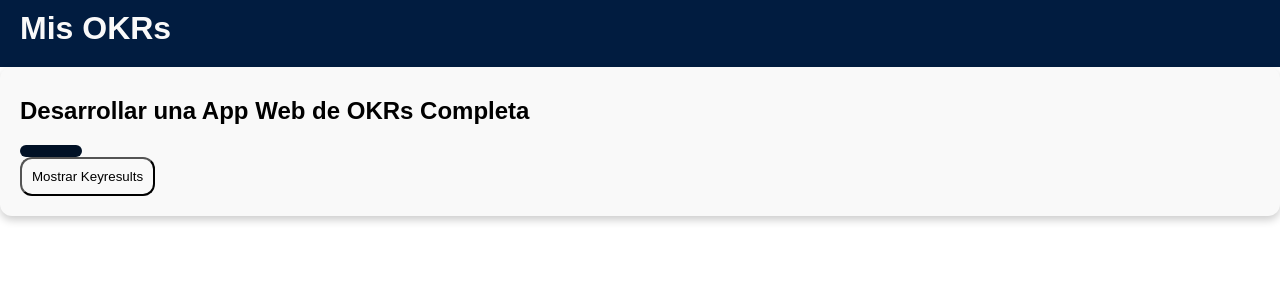
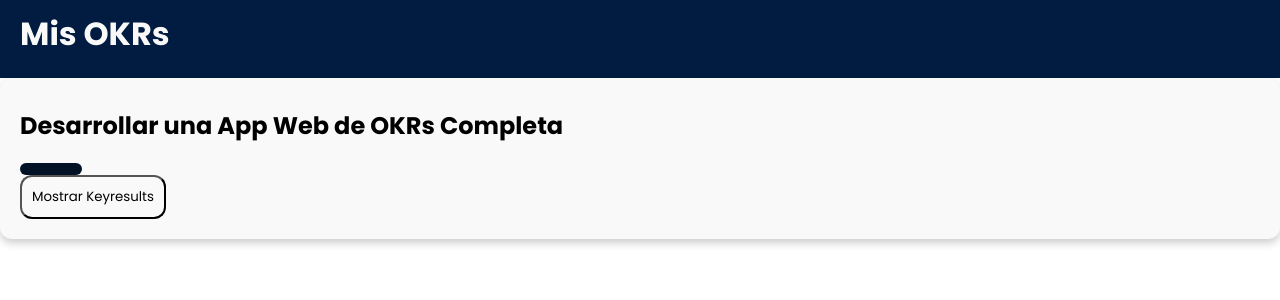
Before and after one commit to Tjiersv/okr-angular-app, an Angular app: page / in a window 1280 px wide. Shown: the top 300 px of the page. Built offline with nearby package versions, Linux system fonts and the light colour scheme.

Commit message:
feat: add font family and size

```diff
--- a/src/app/styles/variables.scss
+++ b/src/app/styles/variables.scss
@@ -1,4 +1,8 @@
+@import url('https://fonts.googleapis.com/css2?family=Poppins:ital,wght@0,100;0,200;0,300;0,400;0,500;0,600;0,700;0,800;0,900;1,100;1,200;1,300;1,400;1,500;1,600;1,700;1,800;1,900&display=swap');
 /* Global Variables */
+*{
+  font-family: 'Poppins', sans-serif;
+}
 
 /* colors */
 $white-color: #F9F9F9;
@@ -16,3 +20,10 @@
 
 /* borders */
 $radius-one: 12px;
+
+/* font sizes */
+$font-size-one: 14px;
+$font-size-two: 16px;
+$font-size-three: 18px;
+$font-size-four: 20px;
+$font-size-five: 22px;
--- a/src/styles.scss
+++ b/src/styles.scss
@@ -1,9 +1,4 @@
 /* Global Styles */
-
-:root {
-    font-family: Arial, Helvetica, sans-serif;
-}
-
 body {
     margin: 0;
 }
```
